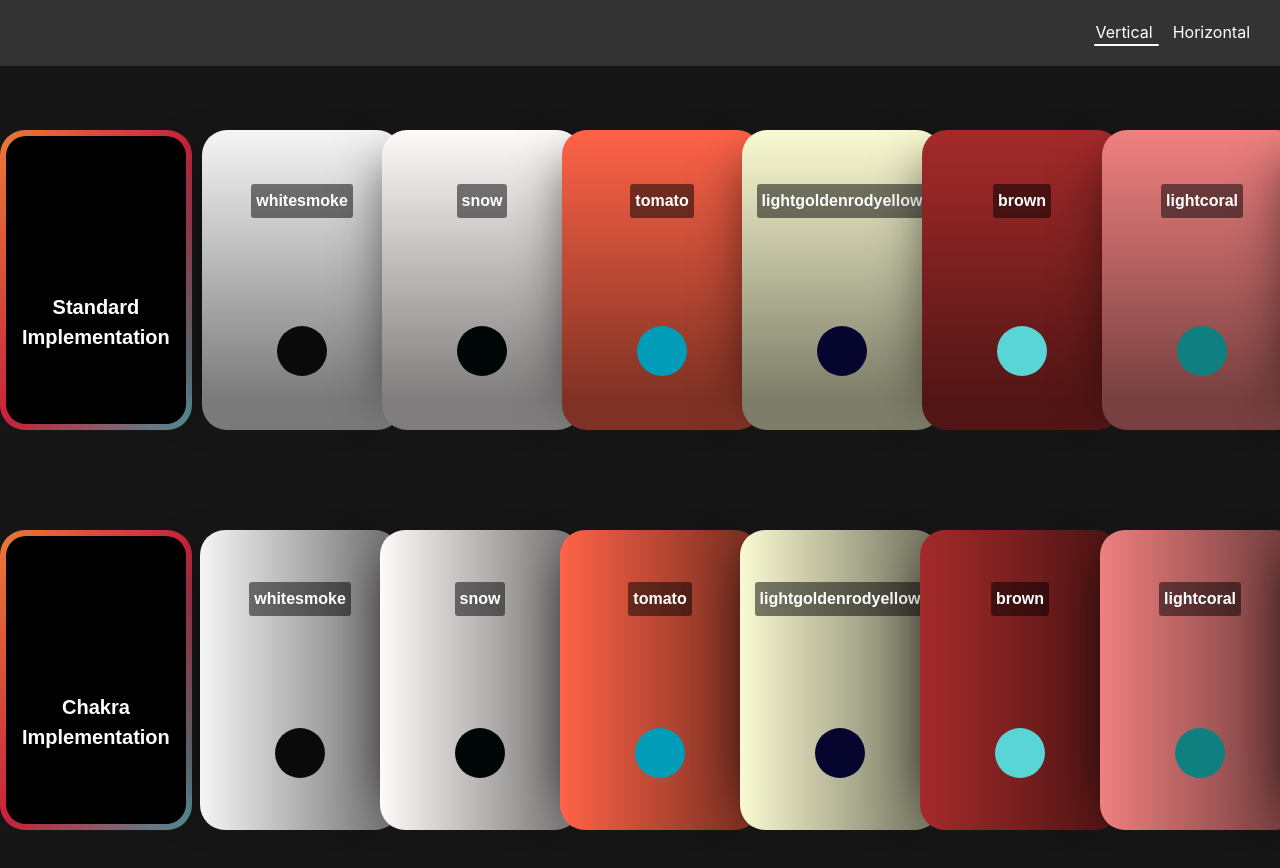
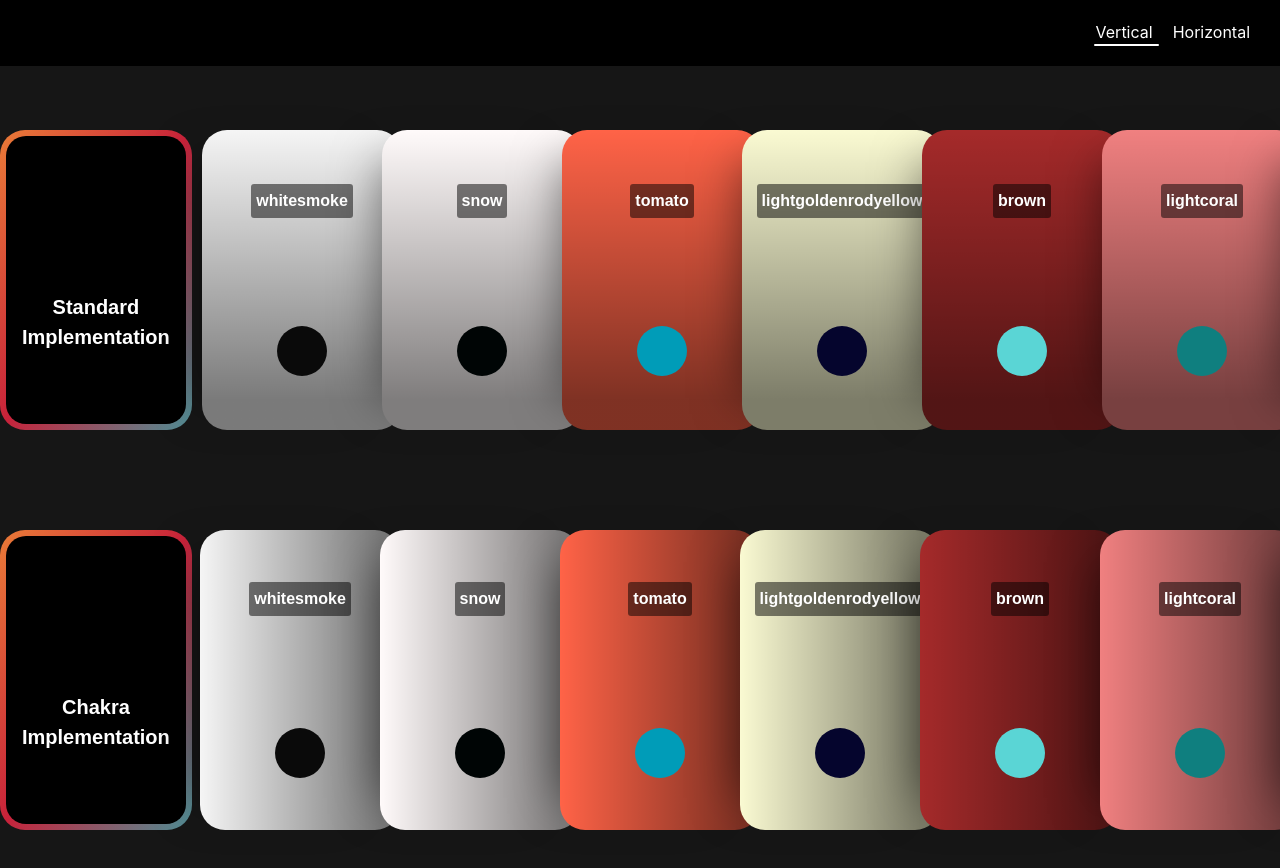
Before and after one commit to terryszhou/intersection-fader, a React (Create React App) app: page /horizontal in a window 1280 px wide. Shown: the top 868 px of the page. Built offline with nearby package versions, Linux system fonts and the light colour scheme.

Commit message:
Slight recoloring

```diff
--- a/src/App.css
+++ b/src/App.css
@@ -77,7 +77,6 @@ html {
   border-radius: 25px;
   display: flex;
   justify-content: space-around;
-
   align-items: center;
   margin: 0 -10px;
   transition-duration: 0.2s;
@@ -102,3 +101,7 @@ h1 {
   font-weight: bold;
   font-size: 24px;
 }
+
+::selection {
+  /* background-color: green; */
+}
--- a/src/Nav.jsx
+++ b/src/Nav.jsx
@@ -36,7 +36,7 @@ export const Nav = () => {
 
 const styles = {
   navbar: {
-    backgroundColor: 'rgb(51,51,51)',
+    backgroundColor: 'black',
     padding: "20px",
     position: "fixed",
     width: "100vw",
```
Also changed, not shown: src/Horizontal.jsx (+7 -0 lines).
